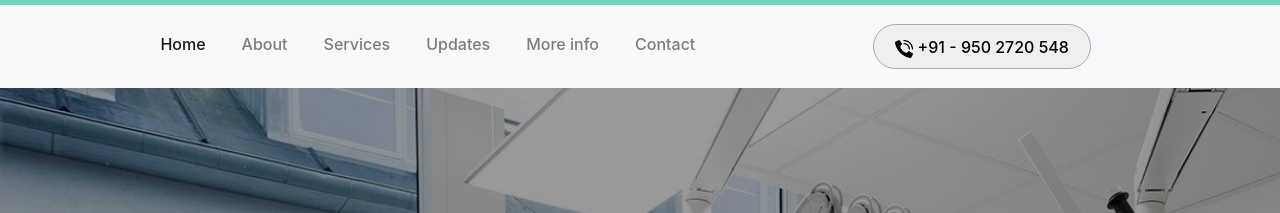
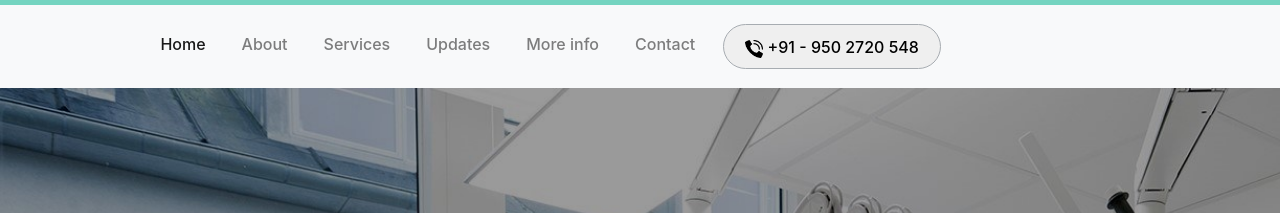
Before and after one commit to sm-basha/NF-DrAssignment, a plain HTML site: page index.html in a window 1280 px wide. Shown: the top 213 px of the page. Drawn offline with nearby package versions, Linux system fonts and the light colour scheme.

Commit message:
Update style.css

```diff
--- a/style.css
+++ b/style.css
@@ -180,5 +180,7 @@ td:hover{background-color: #74d4c0; color: #fff; }
   li{margin: 0 10px;
   }
   .form-inline{visibility: hidden;}
+  .navbar{text-align: center;}
+  .btnphone{margin: 0;}
 
 }
```
